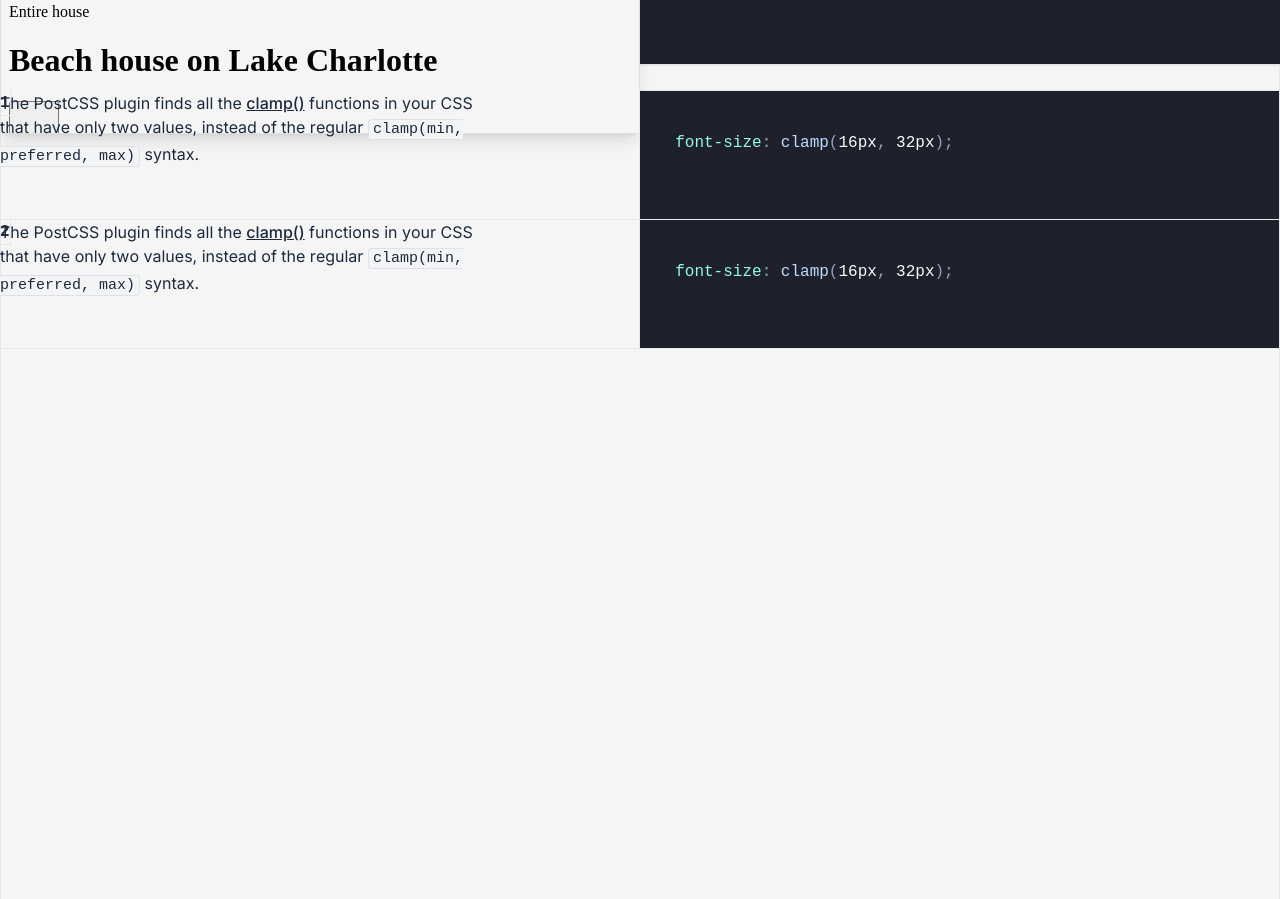
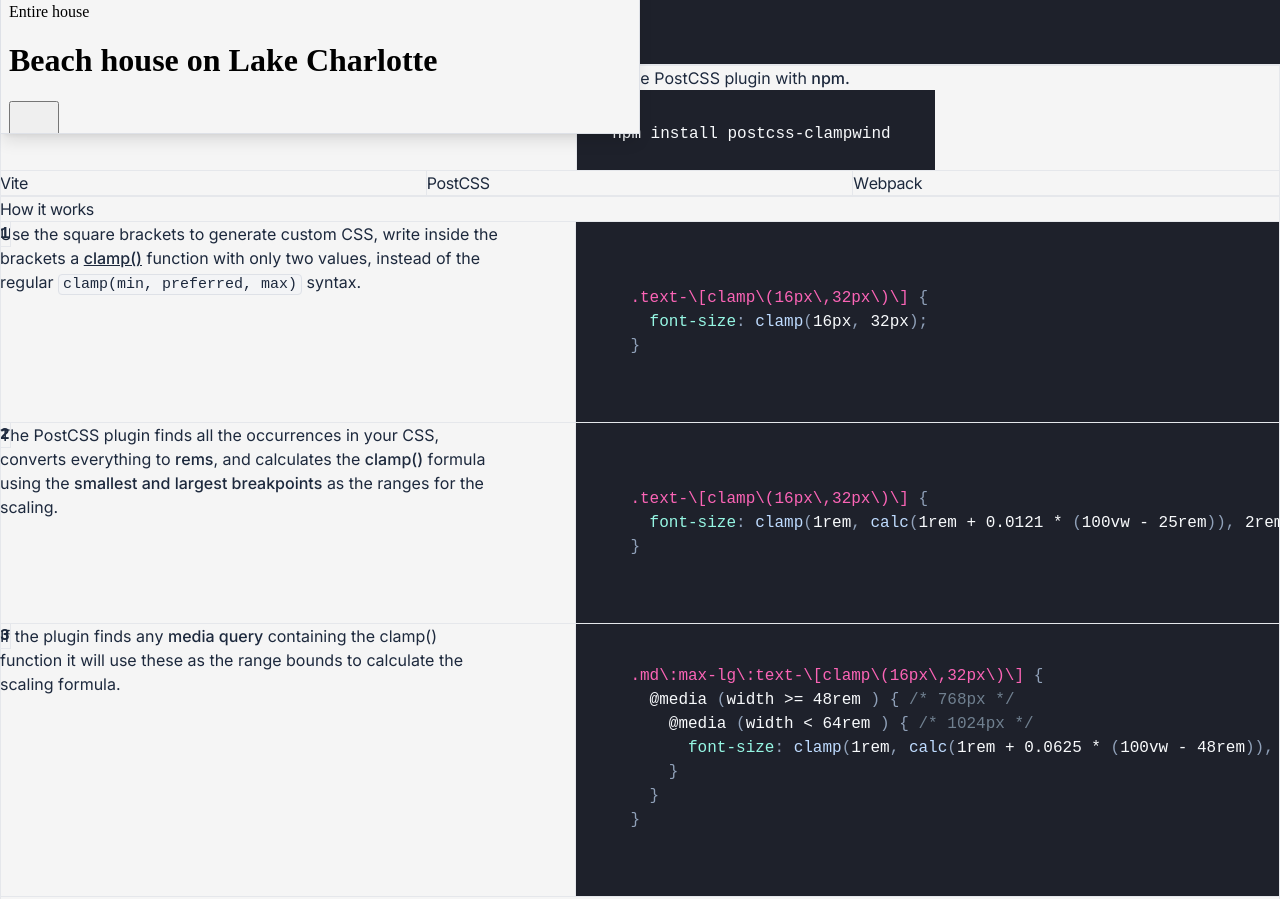
Before and after one commit to danieledep/clampwind-dev, a website built with Vite: page index.html in a window 1280 px wide. Shown: the part 645-1544 px from the top of the page. Built offline with nearby package versions, Linux system fonts and the light colour scheme; files whose address does not match are found by name; a web font is replaced by a local one.

Commit message:
instructions wip and how it works

```diff
--- a/index.html
+++ b/index.html
@@ -21,7 +21,7 @@
       class="block absolute left-0 top-[-100vh] w-[clamp(16px,32px)] h-[600vh] bg-diagonal border-l border-gray-200"></span>
     <span
       class="block absolute right-0 top-[-100vh] w-[clamp(16px,32px)] h-[600vh] bg-diagonal border-r border-gray-200"></span>
-    <div class="relative size-full min-h-[200vh] border-y border-gray-200">
+    <div class="relative size-full min-h-[200vh] border-t border-gray-200">
       <span class="block absolute left-0 top-[-100vh] w-1 h-[600vh] border-l border-gray-200"></span>
       <span class="block absolute right-0 top-[-100vh] w-1 h-[600vh] border-l border-gray-200"></span>
 
@@ -41,7 +41,8 @@
           <p class="text-[clamp(24,30)] leading-[clamp(30,42)] max-w-[clamp(400px,800px)]  text-slate-600">
             A Post CSS plugin that generates fluid, responsive CSS using the
             <a href="https://developer.mozilla.org/en-US/docs/Web/CSS/clamp" target="_blank" rel="noopener"
-              class="underline font-medium">clamp()<sup class="inline-block -rotate-45">→</sup></a>
+              class="underline decoration-2 underline-offset-3 font-medium">clamp()<sup
+                class="inline-block -rotate-45">→</sup></a>
             function, without you touching the math behind it.
           </p>
         </div>
@@ -128,50 +129,138 @@
         </div>
 
         <div class="w-full px-[clamp(8,24)] py-[clamp(12,16)] border-b border-gray-200 min-h-[clamp(82,120)]"></div>
+        <div class="w-full grid md:grid-cols-[45%_55%] border-b border-gray-200">
+          <div class="px-[clamp(8,24)] py-[clamp(12,16)]">
+            <h2
+              class="text-[clamp(40,84)] tracking-tight leading-[clamp(42,96)] text-balance max-w-[clamp(400px,1200px)]">
+              Installation
+            </h2>
+          </div>
+          <div class="w-full px-[clamp(8,24)] py-[clamp(24,32)] border-l border-gray-200">
+            <p class="text-[clamp(16,18)] leading-[clamp(24,28)]  text-slate-800 max-w-500">
+              Install the PostCSS plugin with <span class="font-medium">npm.</span>
+            </p>
+            <div class="w-fit h-80 text-[clamp(13,15)] rounded-[clamp(8px,12px)] overflow-hidden  mt-[clamp(12,16)]">
+              <pre class="!overflow-hidden !pt-8">
+                <code class="language-bash">
+  npm install postcss-clampwind
+                </code>
+              </pre>
+            </div>
+          </div>
+        </div>
+
+        <div class="w-full grid md:grid-cols-3 border-b border-gray-200">
+          <div class="w-full px-[clamp(8,24)] py-[clamp(12,16)] border-r border-gray-200">
+            <h3
+              class="text-[clamp(32,48)] tracking-tight leading-[clamp(34,48)] text-balance max-w-[clamp(400px,1200px)]">
+              Vite
+            </h3>
+          </div>
+          <div class="w-full px-[clamp(8,24)] py-[clamp(12,16)] border-r border-gray-200">
+            <h3
+              class="text-[clamp(32,48)] tracking-tight leading-[clamp(34,48)] text-balance max-w-[clamp(400px,1200px)]">
+              PostCSS
+            </h3>
+          </div>
+          <div class="w-full px-[clamp(8,24)] py-[clamp(12,16)] border-r-0 border-gray-200">
+            <h3
+              class="text-[clamp(32,48)] tracking-tight leading-[clamp(34,48)] text-balance max-w-[clamp(400px,1200px)]">
+              Webpack
+            </h3>
+          </div>
+        </div>
+
+
+        <div class="w-full px-[clamp(8,24)] py-[clamp(12,16)] border-b border-gray-200 min-h-[clamp(82,120)]"></div>
         <div class="w-full px-[clamp(8,24)] py-[clamp(12,16)] border-b border-gray-200">
-          <h2
+          <h3
             class="text-[clamp(40,84)] tracking-tight leading-[clamp(42,96)] text-balance max-w-[clamp(400px,1200px)]">
             How it works
-          </h2>
+          </h3>
         </div>
-        <div class="w-full grid md:grid-cols-2 border-b border-gray-200">
+        <div class="w-full grid md:grid-cols-[45%_55%] border-b border-gray-200">
           <div class="relative w-full px-[clamp(8,24)] py-[clamp(40,80)] border-r border-b border-gray-200">
-            <span class="absolute left-0 top-0 size-[clamp(15,40)] border-r border-b  border-gray-200 flex items-center justify-center">
+            <span
+              class="absolute left-0 top-0 size-[clamp(15,40)] border-r border-b  border-gray-200 flex items-center justify-center">
               <span class="text-[clamp(12,14)] font-mono font-semibold">
                 1
               </span>
             </span>
             <p class="text-[clamp(16,18)] leading-[clamp(24,28)]  text-slate-800 max-w-500">
-              The PostCSS plugin finds all the <a href="https://developer.mozilla.org/en-US/docs/Web/CSS/clamp" rel="noopener" target="_blank" class="underline font-medium">clamp()</a> functions in your CSS that have only two values, instead of the regular <code class="code-inline font-mono text-[15px] bg-gray-100 border border-gray-250 rounded px-4 py-1">clamp(min, preferred, max)</code> syntax.
+              Use the square brackets to generate custom CSS, write inside the brackets a <a
+                href="https://developer.mozilla.org/en-US/docs/Web/CSS/clamp" rel="noopener" target="_blank"
+                class="underline font-medium">clamp()</a> function with only two values, instead of
+              the regular <code
+                class="code-inline font-mono text-[15px] bg-gray-100 border border-gray-250 rounded px-4 py-1">clamp(min, preferred, max)</code>
+              syntax.
             </p>
           </div>
-          <div class="w-full px-[clamp(8,24)] py-[clamp(40,80)] border-b border-gray-200">
+          <div class="w-full p-[clamp(8,24)] border-b border-gray-200">
             <div class="size-full text-[clamp(13,15)] rounded-[clamp(8px,12px)] overflow-hidden">
               <pre>
               <code class="language-css">
-  font-size: clamp(16px, 32px);
+
+    .text-\[clamp\(16px\,32px\)\] {
+      font-size: clamp(16px, 32px);
+    }
               </code>
             </pre>
-              </div>
+            </div>
           </div>
           <div class="relative w-full px-[clamp(8,24)] py-[clamp(40,80)] border-r border-gray-200">
-            <span class="absolute left-0 top-0 size-[clamp(15,40)] border-r border-b  border-gray-200 flex items-center justify-center">
+            <span
+              class="absolute left-0 top-0 size-[clamp(15,40)] border-r border-b  border-gray-200 flex items-center justify-center">
               <span class="text-[clamp(12,14)] font-mono font-semibold">
                 2
               </span>
             </span>
             <p class="text-[clamp(16,18)] leading-[clamp(24,28)]  text-slate-800 max-w-500">
-              The PostCSS plugin finds all the <a href="https://developer.mozilla.org/en-US/docs/Web/CSS/clamp" rel="noopener" target="_blank" class="underline font-medium">clamp()</a> functions in your CSS that have only two values, instead of the regular <code class="code-inline font-mono text-[15px] bg-gray-100 border border-gray-250 rounded px-4 py-1">clamp(min, preferred, max)</code> syntax.
+              The PostCSS plugin finds all the occurrences in your CSS, converts everything to <span
+                class="font-medium">rems</span>, and calculates the <span class="font-medium">clamp()</span> formula
+              using the <span class="font-medium">smallest and largest breakpoints</span> as the ranges for the
+              scaling.
             </p>
           </div>
-          <div class="w-full px-[clamp(8,24)] py-[clamp(40,80)]">
+          <div class="w-full p-[clamp(8,24)]">
             <div class="size-full text-[clamp(13,15)] rounded-[clamp(8px,12px)] overflow-hidden">
               <pre>
               <code class="language-css">
-  font-size: clamp(16px, 32px);
+
+    .text-\[clamp\(16px\,32px\)\] {
+      font-size: clamp(1rem, calc(1rem + 0.0121 * (100vw - 25rem)), 2rem);
+    }
               </code>
             </pre>
-              </div>
+            </div>
+          </div>
+          <div class="relative w-full px-[clamp(8,24)] py-[clamp(40,80)] border-r border-t border-gray-200">
+            <span
+              class="absolute left-0 top-0 size-[clamp(15,40)] border-r border-b  border-gray-200 flex items-center justify-center">
+              <span class="text-[clamp(12,14)] font-mono font-semibold">
+                3
+              </span>
+            </span>
+            <p class="text-[clamp(16,18)] leading-[clamp(24,28)]  text-slate-800 max-w-500">
+              If the plugin finds any <span class="font-medium">media query</span> containing the clamp() function it
+              will use these as the range bounds
+              to calculate the scaling formula.
+            </p>
+          </div>
+          <div class="w-full p-[clamp(8,24)] border-t border-gray-200">
+            <div class="size-full text-[clamp(13,15)] rounded-[clamp(8px,12px)] overflow-hidden">
+              <pre>
+              <code class="language-css">
+    .md\:max-lg\:text-\[clamp\(16px\,32px\)\] {
+      @media (width >= 48rem ) { /* 768px */
+        @media (width &lt; 64rem ) { /* 1024px */
+          font-size: clamp(1rem, calc(1rem + 0.0625 * (100vw - 48rem)), 2rem);
+        }
+      }
+    }
+              </code>
+            </pre>
+            </div>
           </div>
         </div>
       </div>
--- a/src/css/prism.css
+++ b/src/css/prism.css
@@ -70,7 +70,11 @@ pre[class*="language-"] {
 .token.symbol {
 	color: #f8c555;
 }
-.token.atrule,
+
+.token.atrule {
+  color: var(--color-slate-50) !important;
+}
+
 .token.builtin,
 .token.important,
 .token.keyword,
```
